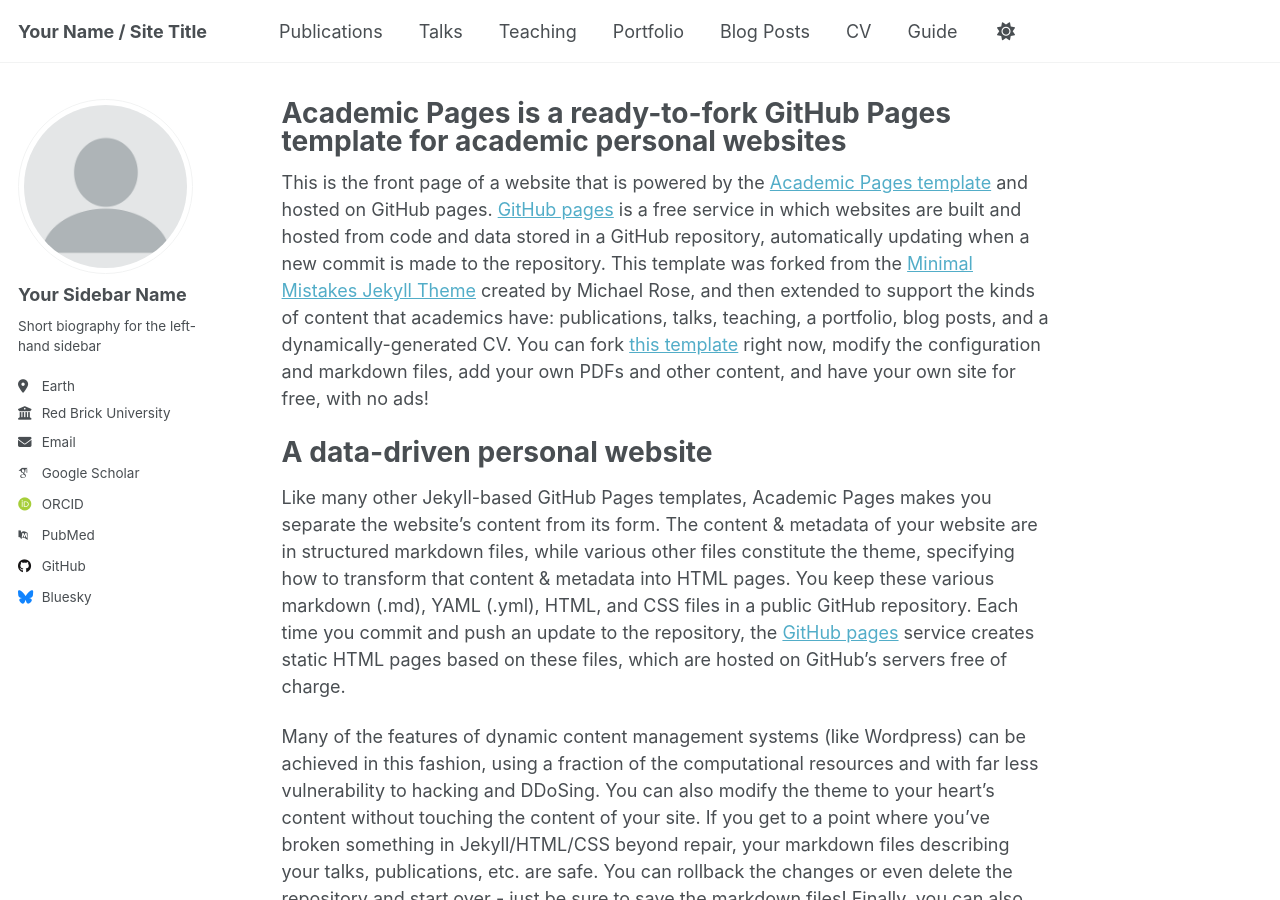
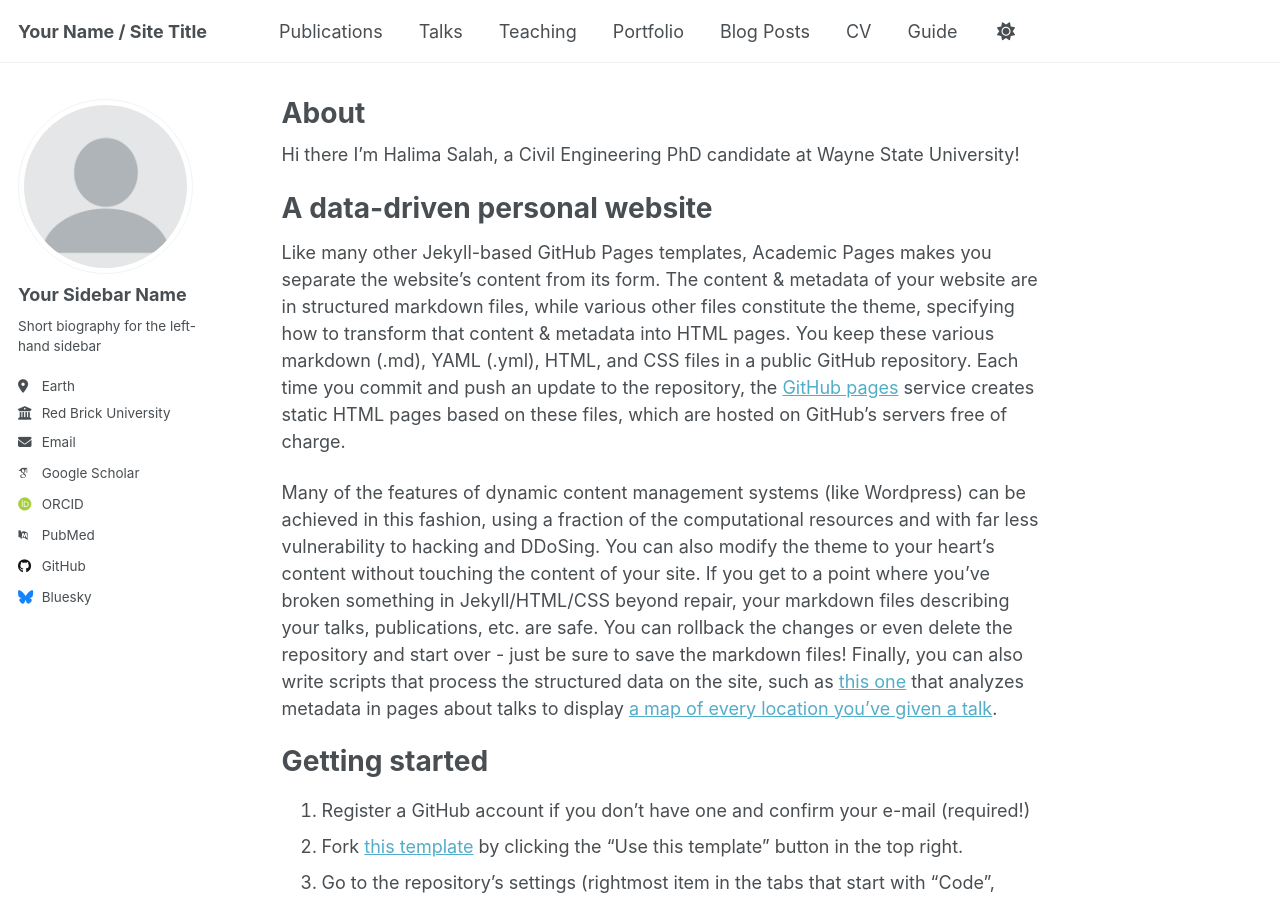
Before and after one commit to halimasalah/halimasalah.github.io, a Jekyll site: the page built from _pages/about.md, in a window 1280 px wide and 900 px high. Built offline with Jekyll 4.4.1, drawn with Linux system fonts in a browser that asks for light colours; some web fonts are replaced.

Commit message:
Update about.md

```diff
--- a/_pages/about.md
+++ b/_pages/about.md
@@ -1,13 +1,13 @@
 ---
 permalink: /
-title: "Academic Pages is a ready-to-fork GitHub Pages template for academic personal websites"
+title: "About"
 author_profile: true
 redirect_from:
   - /about/
   - /about.html
 ---
 
-This is the front page of a website that is powered by the [Academic Pages template](https://github.com/academicpages/academicpages.github.io) and hosted on GitHub pages. [GitHub pages](https://pages.github.com) is a free service in which websites are built and hosted from code and data stored in a GitHub repository, automatically updating when a new commit is made to the repository. This template was forked from the [Minimal Mistakes Jekyll Theme](https://mmistakes.github.io/minimal-mistakes/) created by Michael Rose, and then extended to support the kinds of content that academics have: publications, talks, teaching, a portfolio, blog posts, and a dynamically-generated CV. You can fork [this template](https://github.com/academicpages/academicpages.github.io) right now, modify the configuration and markdown files, add your own PDFs and other content, and have your own site for free, with no ads!
+Hi there I'm Halima Salah, a Civil Engineering PhD candidate at Wayne State University!
 
 A data-driven personal website
 ======
```
